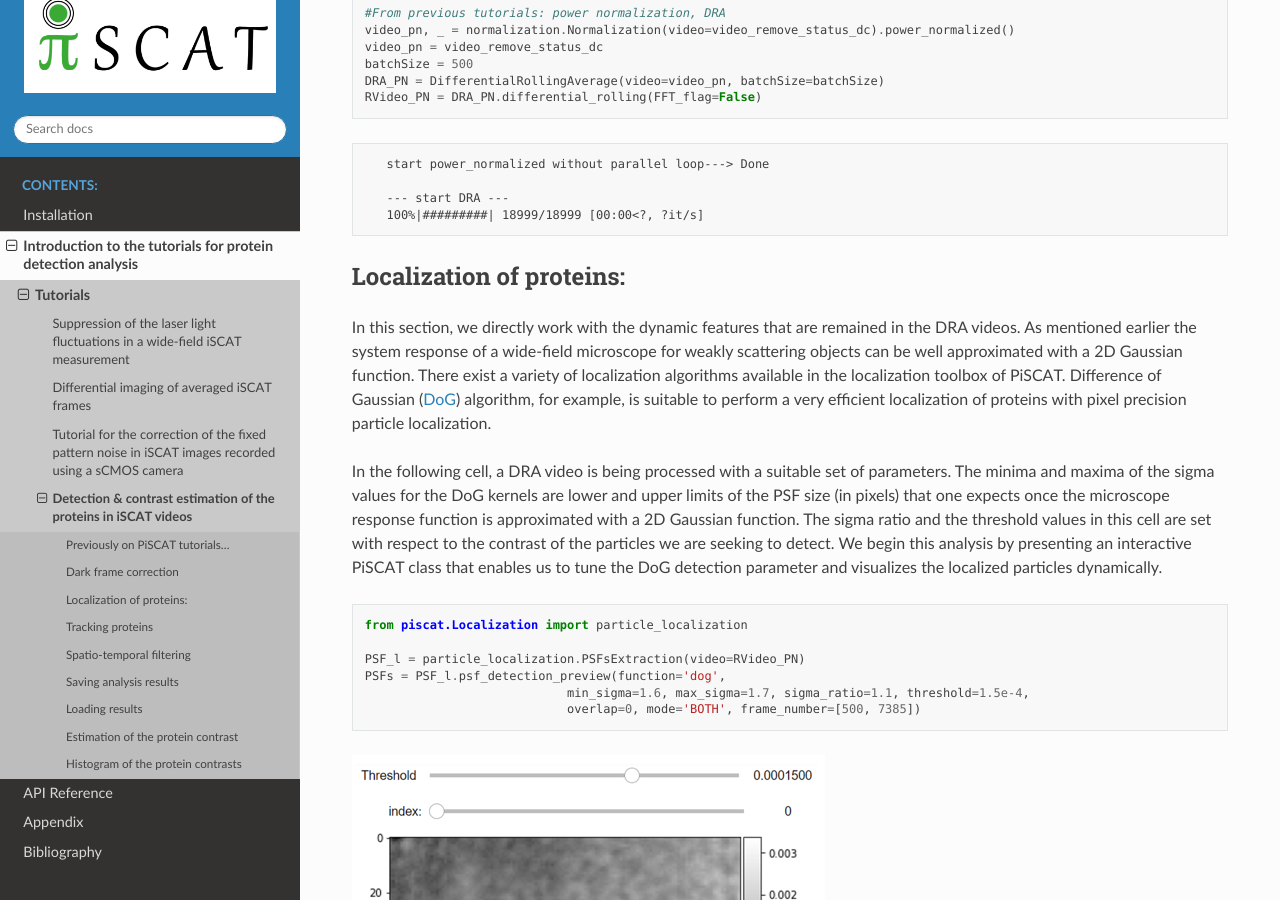
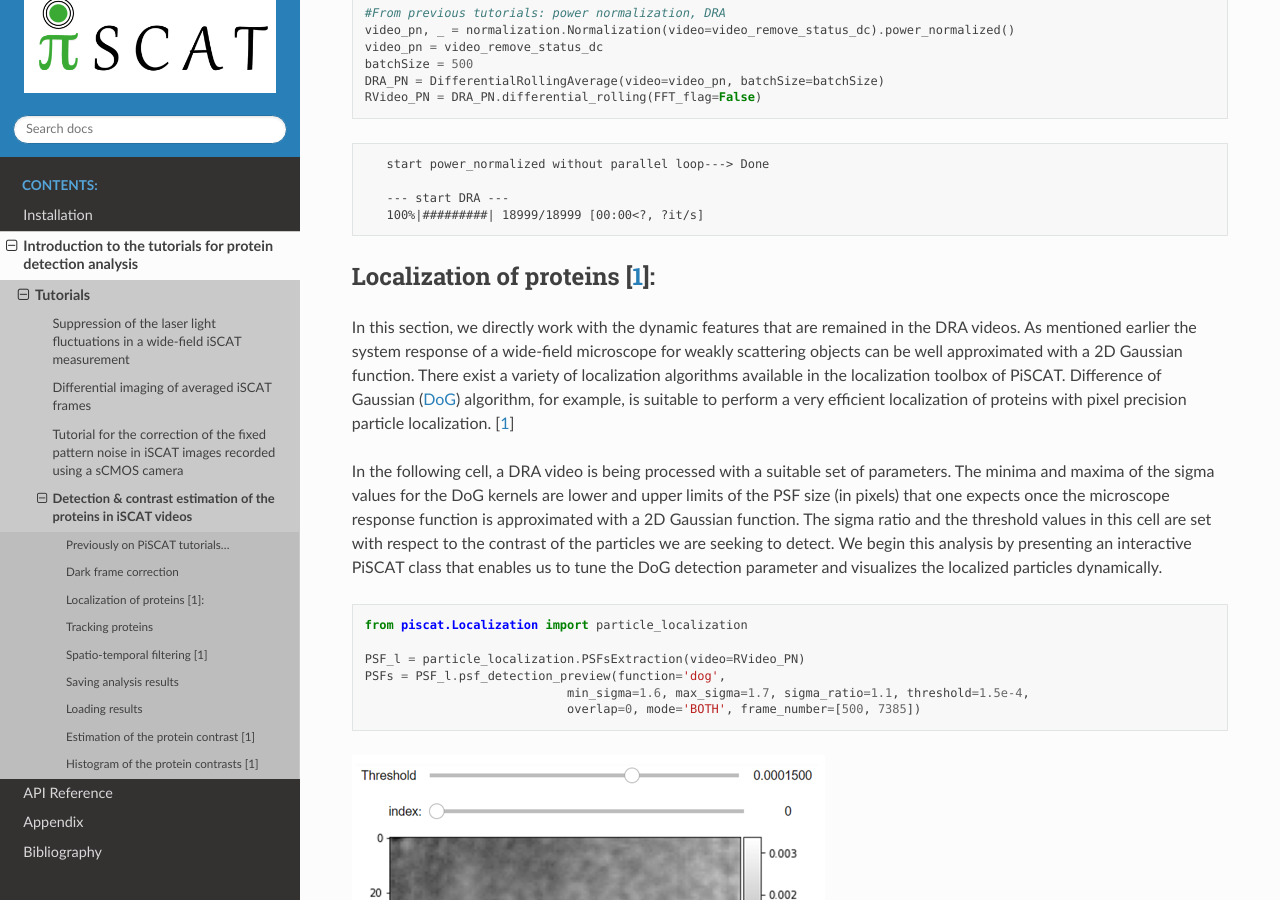
Before and after one commit to SandoghdarLab/PiSCAT, a Sphinx documentation site: the page built from docs/Tutorial4/Tutorial4.md, in a window 1280 px wide and 900 px high, scrolled down 2465 px. Built offline with Sphinx 7.4.7 and the Read the Docs theme 2.0.0, drawn with Linux system fonts in a browser that asks for light colours; some of the changed text lies outside the part shown.

````diff
--- a/docs/Tutorial4/Tutorial4.md
+++ b/docs/Tutorial4/Tutorial4.md
@@ -115,7 +115,6 @@
 RVideo_PN = DRA_PN.differential_rolling(FFT_flag=False)
 ```
 
-
  ```lang-none
     start power_normalized without parallel loop---> Done
 
@@ -123,9 +122,13 @@
     100%|#########| 18999/18999 [00:00<?, ?it/s]
 ```
 
-
-## Localization of proteins:
-In this section, we directly work with the dynamic features that are remained in the DRA videos. As mentioned earlier the system response of a wide-field microscope for weakly scattering objects can be well approximated with a 2D Gaussian function. There exist a variety of localization algorithms available in the localization toolbox of PiSCAT. Difference of Gaussian ([DoG](https://piscat.readthedocs.io/code_reference.html#piscat.Localization.PSFsExtraction.psf_detection)) algorithm, for example, is suitable to perform a very efficient localization of proteins with pixel precision particle localization.
+## Localization of proteins [[1](https://iopscience.iop.org/article/10.1088/1361-6463/ac2f68)]:
+In this section, we directly work with the dynamic features that are remained in the DRA videos. As mentioned earlier
+the system response of a wide-field microscope for weakly scattering objects can be well approximated with a 2D Gaussian
+function. There exist a variety of localization algorithms available in the localization toolbox of PiSCAT.
+Difference of Gaussian ([DoG](https://piscat.readthedocs.io/code_reference.html#piscat.Localization.PSFsExtraction.psf_detection))
+algorithm, for example, is suitable to perform a very efficient localization of proteins with pixel precision particle
+localization. [[1](https://iopscience.iop.org/article/10.1088/1361-6463/ac2f68)]
 
 In the following cell, a DRA video is being processed with a suitable set of parameters. The minima and maxima of the sigma values for the DoG kernels are lower and upper limits of the PSF size (in pixels) that one expects once the microscope response function is approximated with a 2D Gaussian function. The sigma ratio and the threshold values in this cell are set with respect to the contrast of the particles we are seeking to detect. We begin this analysis by presenting an interactive PiSCAT class that enables us to tune the DoG detection parameter and visualizes the localized particles dynamically.
 
@@ -401,8 +404,11 @@
 ```
 
 
-## Spatio-temporal filtering
-Transient perturbations in the experimental setup may lead to a quasi-speckle like background fluctuation in DRA videos. Some of the features from these vibrations could be wrongly identified to be proteins. To identify the true particles and keep track of them reliably, we need to have a closer look at the spatial and temporal behaviour of each of the protein trajectory candidates.
+## Spatio-temporal filtering [[1](https://iopscience.iop.org/article/10.1088/1361-6463/ac2f68)]
+Transient perturbations in the experimental setup may lead to a quasi-speckle like background fluctuation in
+DRA videos. Some of the features from these vibrations could be wrongly identified to be proteins. To identify the
+true particles and keep track of them reliably, we need to have a closer look at the spatial and temporal behaviour of
+each of the protein trajectory candidates.
 
 **Spatial filtering**: In PiSCAT we have a [SpatialFilter](https://piscat.readthedocs.io/code_reference.html#piscat.Localization.SpatialFilter) class that enables users to filter [outlier_frames](https://piscat.readthedocs.io/code_reference.html#piscat.Localization.SpatialFilter.outlier_frames) which suffer from a sudden strong vibration or particle flying by, [dense_PSFs ](https://piscat.readthedocs.io/code_reference.html#piscat.Localization.SpatialFilter.dense_PSFs) and [non-symmetric_PSFs](https://piscat.readthedocs.io/code_reference.html#piscat.Localization.SpatialFilter.symmetric_PSFs) that may not properly resemble the iPSF that one expects from the experimental setup. All of these filters have the threshold parameter that defines the sensitivity of each filter.
 
@@ -554,7 +560,7 @@
 ```
 
 
-## Estimation of the protein contrast
+## Estimation of the protein contrast [[1](https://iopscience.iop.org/article/10.1088/1361-6463/ac2f68)]
 Once the trajectory of a protein landing or take-off event is built from the individual localization events, the central intensity value of the protein signal in each frame of the DRA video is extracted. This temporal trace can be used to estimate the contrast of the proteins. In the following, we provide two cells to demonstrate this analysis. The contrast estimation of a protein is illustrated in the first cell using the temporal intensity trace of the protein. The same protein is marked and visualized in the second cell where this overlay is done on the DRA videos.
 
 In the [contrast estimation class](https://piscat.readthedocs.io/code_reference.html#piscat.Analysis.PlotProteinHistogram), we first extend the trace from the detected region (sandwiched between two vertical dashed lines) to grow to twice the batch size if possible. This extended trace is then smoothed using a windowing average which corresponds to 5% of the length of the trace. The mean of the signal at the detected region is computed. A positive mean value would mean the extremum is a maximum and vice versa. We then make sure that the extremum is always a peak from which we separate left and right arms of the signal. Each side of the arms is then separately fitted with a line. The intersection point of these lines can be used to read off the contrast value of the protein in addition to simply reading the peak value of the signal. In case the baseline of the intensity profiles are not symmetric or not zero-valued, one can take Prominence of the extrema as a measure of the contrast which is shown here with a vertical orange line.
@@ -587,10 +593,10 @@
 ![](../Fig/tu4_vid5.png)
 
 
-## Histogram of the protein contrasts
+## Histogram of the protein contrasts [[1](https://iopscience.iop.org/article/10.1088/1361-6463/ac2f68)]
 In the following cell, the distribution of the contrasts of the proteins
 (dark, bright and total) which were previously estimated using
-[three different methods of fitting, peak and prominence](https://piscat.readthedocs.io/Tutorial3/Tutorial3.html#estimation-of-the-protein-contrast) are visualized in the histograms using the ([PlotProteinHistogram](https://piscat.readthedocs.io/code_reference.html#piscat.Analysis.PlotProteinHistogram)) module. Here, we employ the Gaussian Mixture Model (GMM) as a well-established method for identifying the modes or components in a population as well as their features [[2]](https://www.annualreviews.org/doi/abs/10.1146/annurev-statistics-031017-100325).
+[three different methods of fitting, peak and prominence](https://piscat.readthedocs.io/Tutorial3/Tutorial3.html#estimation-of-the-protein-contrast) are visualized in the histograms using the ([PlotProteinHistogram](https://piscat.readthedocs.io/code_reference.html#piscat.Analysis.PlotProteinHistogram)) module. Here, we employ the Gaussian Mixture Model (GMM) as a well-established method for identifying the modes or components in a population as well as their features [[3]](https://www.annualreviews.org/doi/abs/10.1146/annurev-statistics-031017-100325).
 
 
 ```python
````
Also changed, not shown: other parts of docs/Tutorial4/Tutorial4.md (+4 -3 lines), docs/Tutorial1/Tutorial1.md (+29 -33 lines), docs/Tutorial2/Tutorial2.md (+21 -19 lines), docs/Tutorial3/Tutorial3.md (+33 -40 lines), docs/Fig/fFPN.png (deleted), docs/Fig/mFPN.png, 4 other files.
